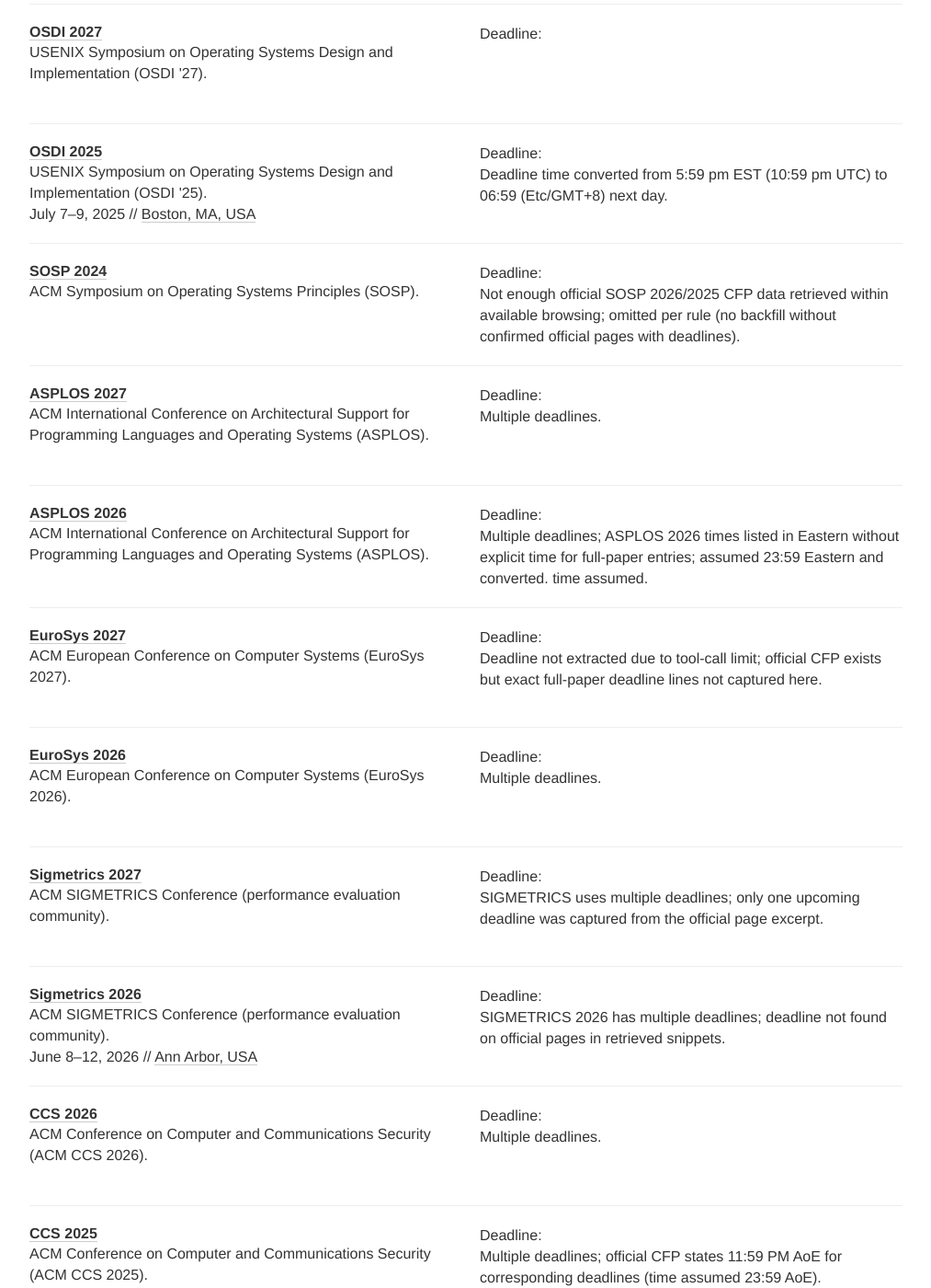
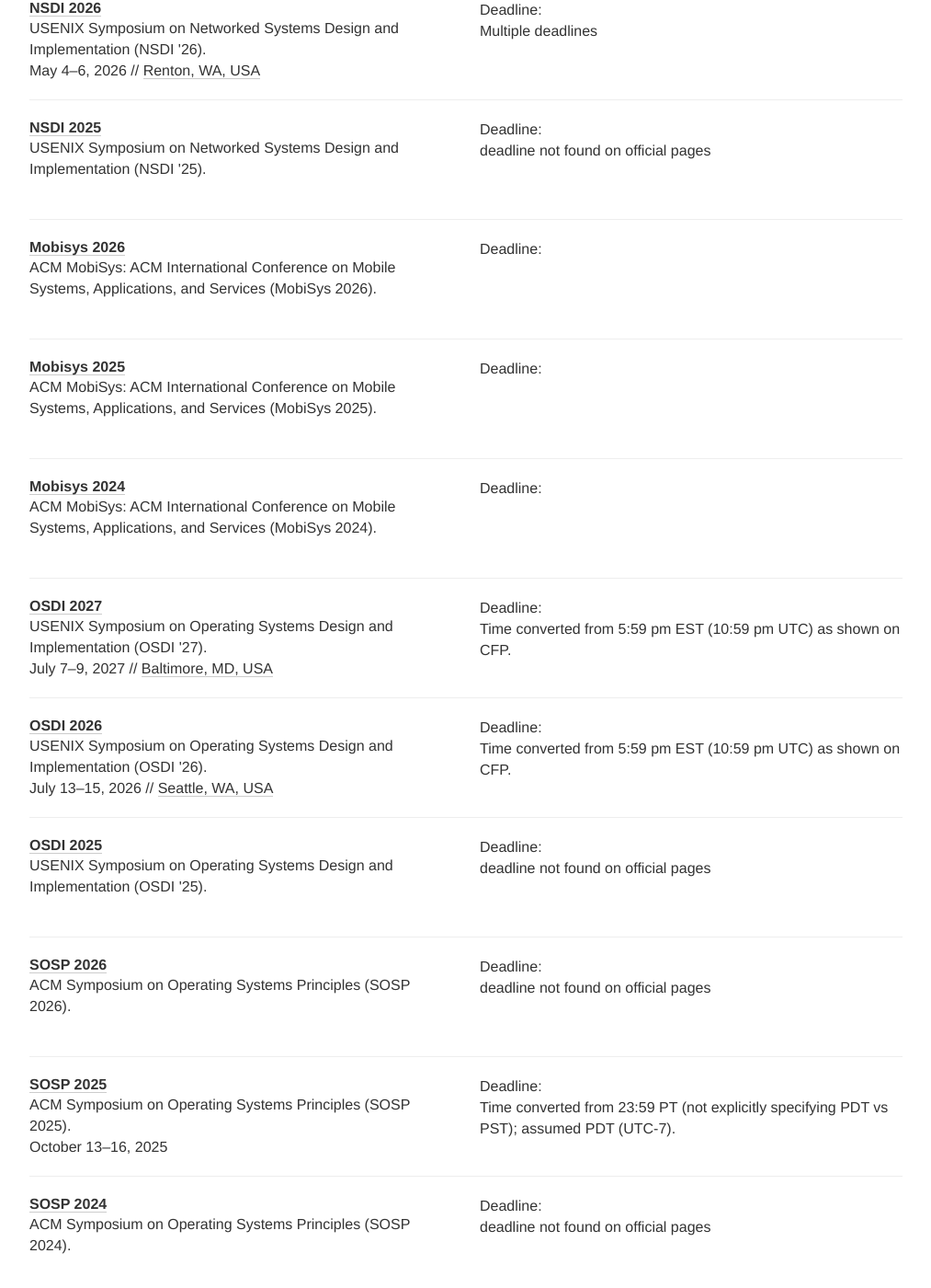
Before and after one commit to Vito-Swift/Vito-Swift.github.io, a Jekyll site: the page built from index.html, in a window 1280 px wide and 1400 px high, scrolled down 1646 px. Shown: the whole window at 92% size, without its empty margins (133-1146 px from the left). Built offline with Jekyll 4.4.1, drawn with Linux system fonts in a browser that asks for light colours; nearby versions of some CDN libraries; comment, search, counter and statistics services are not loaded; some of the changed text lies outside the part shown.

Commit message:
chore: update conferences/types data

```diff
--- a/_data/conferences.yml
+++ b/_data/conferences.yml
@@ -1,338 +1,466 @@
 - name: SIGCOMM
   year: 2026
   date: August 17 - 21, 2026
-  description: ACM SIGCOMM Conference (data communication networks and networked systems).
+  description: ACM SIGCOMM Conference (ACM SIGCOMM 2026, 40th edition).
   link: https://conferences.sigcomm.org/sigcomm/2026/
   type: networking
   tags:
   - networking
-  deadline: 2026-02-07 11:59
+  deadline: '2026-02-07 07:59:00'
   timezone: Etc/GMT+8
   place: Denver, Colorado, USA
 - name: SIGCOMM
   year: 2025
-  date: September 8 – 11, 2025
-  description: ACM SIGCOMM Conference (data communication networks and networked systems).
+  date: September 8 - 11, 2025
+  description: ACM SIGCOMM Conference (ACM SIGCOMM 2025, 39th edition).
   link: https://conferences.sigcomm.org/sigcomm/2025/
-  comment: Deadline time converted from 23:59 UTC to 07:59 (Etc/GMT+8) next day.
+  comment: Deadline time assumed (UTC not explicitly marked as end-of-day).
   type: networking
   tags:
   - networking
-  deadline: 2025-02-01 07:59
+  deadline: '2025-02-01 07:59:00'
   timezone: Etc/GMT+8
   place: Coimbra, Portugal
 - name: SIGCOMM
   year: 2024
   date: August 4 - 8, 2024
-  description: ACM SIGCOMM Conference (data communication networks and networked systems).
+  description: ACM SIGCOMM Conference (ACM SIGCOMM 2024, 38th edition).
   link: https://conferences.sigcomm.org/sigcomm/2024/
-  comment: Main CFP page does not list the submission deadline; deadline not found
-    on official SIGCOMM 2024 CFP pages.
+  comment: deadline not found on official pages
   type: networking
   tags:
   - networking
   place: Sydney, Australia
 - name: MobiCom
+  year: 2027
+  description: 'ACM MobiCom: The Annual International Conference on Mobile Computing
+    and Networking.'
+  link: https://www.sigmobile.org/mobicom/2027/cfp.html
+  comment: deadline not found on official pages
+  type: networking
+  tags:
+  - networking
+- name: MobiCom
   year: 2026
-  date: Oct 26-30, 2026
-  description: The ACM International Conference on Mobile Computing and Networking.
-  link: https://sigmobile.org/mobicom/2026/cfp.html
-  comment: Multiple deadlines.
+  description: 'MobiCom 2026: The 32nd Annual International Conference on Mobile Computing
+    and Networking.'
+  link: https://www.sigmobile.org/mobicom/2026/
+  type: networking
+  tags:
+  - networking
+  deadline: '2026-03-14 11:59:00'
+  timezone: Etc/GMT+8
+- name: MobiCom
+  year: 2025
+  description: 'MobiCom 2025: The 31st Annual International Conference on Mobile Computing
+    and Networking.'
+  link: https://www.sigmobile.org/mobicom/2025/cfp.html
+  comment: Multiple deadlines
   type: networking
   tags:
   - networking
   deadline:
-  - 2025-09-04 11:59
-  - 2026-03-14 11:59
-  timezone: Etc/GMT+8
-  place: Austin, Texas, USA
-- name: MobiCom
-  year: 2025
-  description: The ACM International Conference on Mobile Computing and Networking.
-  link: https://www.sigmobile.org/mobicom/2025/cfp.html
-  comment: Multiple deadlines.
-  type: networking
-  tags:
-  - networking
-  deadline:
-  - 2024-09-06 11:59
-  - 2025-03-19 11:59
+  - '2024-09-06 11:59:00'
+  - '2025-03-19 11:59:00'
   timezone: Etc/GMT+8
 - name: SenSys
   year: 2027
-  description: ACM/IEEE International Conference on Embedded Artificial Intelligence
-    and Sensing Systems (SenSys 2027).
+  description: 'SenSys 2027: The International Conference on Embedded Artificial Intelligence
+    and Sensing Systems.'
   link: https://sensys.acm.org/2027/cfp.html
-  comment: Multiple deadlines.
   type: others
   tags:
   - others
-  deadline:
-  - 2026-06-06 11:59
-  - 2026-11-06 11:59
+  deadline: '2026-06-06 11:59:00'
+  timezone: Etc/GMT+8
+- name: SenSys
+  year: 2026
+  description: 'SenSys 2026: ACM/IEEE International Conference on Embedded Artificial
+    Intelligence and Sensing Systems (merged communities; SenSys/IPSN/IoTDI).'
+  link: https://sensys.acm.org/2026/cfp.html
+  type: others
+  tags:
+  - others
+  deadline: '2026-04-01 11:59:00'
   timezone: Etc/GMT+8
 - name: SenSys
   year: 2025
-  description: ACM SenSys 2025 (Conference on Embedded Networked Sensor Systems),
-    inaugural combined event with IPSN and IoTDI (co-located with CPS-IoT Week 2025).
+  description: 'ACM SenSys 2025: ACM Conference on Embedded Networked Sensor Systems.'
   link: https://sensys.acm.org/2025/cfp.html
   type: others
   tags:
   - others
-  deadline: 2024-11-15 11:59
+  deadline: '2024-11-15 11:59:00'
   timezone: Etc/GMT+8
-- name: SenSys
-  year: 2024
-  date: 4-7 November 2024
-  description: ACM Conference on Embedded Networked Sensor Systems (SenSys 2024).
-  link: https://sensys.acm.org/2024/
-  type: others
-  tags:
-  - others
-  deadline: 2024-07-02 11:59
-  timezone: Etc/GMT+8
-  place: Hangzhou, China
 - name: NSDI
   year: 2027
   date: May 11–13, 2027
   description: USENIX Symposium on Networked Systems Design and Implementation (NSDI
     '27).
-  link: https://www.usenix.org/conference/nsdi27
-  comment: NSDI'27 CFP uses multiple submission deadlines; the captured official CFP
-    excerpt highlights final paper files due, but the page indicates a Spring CFP
-    exists; deadline not extracted from the excerpted lines here.
+  link: https://www.usenix.org/conference/nsdi27/call-for-papers
+  comment: Multiple deadlines
   type: networking
   tags:
   - networking
+  deadline:
+  - '2026-04-24 03:59:00'
+  - '2026-09-18 03:59:00'
+  timezone: Etc/GMT+8
   place: Providence, RI, USA
 - name: NSDI
   year: 2026
+  date: May 4–6, 2026
   description: USENIX Symposium on Networked Systems Design and Implementation (NSDI
     '26).
   link: https://www.usenix.org/conference/nsdi26/call-for-papers
+  comment: Multiple deadlines
   type: networking
   tags:
   - networking
-  deadline: 2025-04-26 14:59
+  deadline:
+  - '2025-04-26 14:59:00'
+  - '2025-09-19 14:59:00'
+  timezone: Etc/GMT+8
+  place: Renton, WA, USA
+- name: NSDI
+  year: 2025
+  description: USENIX Symposium on Networked Systems Design and Implementation (NSDI
+    '25).
+  link: https://www.usenix.org/conference/nsdi25
+  comment: deadline not found on official pages
+  type: networking
+  tags:
+  - networking
+- name: Mobisys
+  year: 2026
+  description: 'ACM MobiSys: ACM International Conference on Mobile Systems, Applications,
+    and Services (MobiSys 2026).'
+  link: https://www.sigmobile.org/mobisys/2026/call_for_papers/
+  type: networking
+  tags:
+  - networking
+  deadline: '2025-11-29 11:59:00'
+  timezone: Etc/GMT+8
+- name: Mobisys
+  year: 2025
+  description: 'ACM MobiSys: ACM International Conference on Mobile Systems, Applications,
+    and Services (MobiSys 2025).'
+  link: https://sigmobile.org/mobisys/2025/call_for_papers/
+  type: networking
+  tags:
+  - networking
+  deadline: '2024-12-10 11:59:00'
+  timezone: Etc/GMT+8
+- name: Mobisys
+  year: 2024
+  description: 'ACM MobiSys: ACM International Conference on Mobile Systems, Applications,
+    and Services (MobiSys 2024).'
+  link: https://www.sigmobile.org/mobisys/2024/
+  type: networking
+  tags:
+  - networking
+  deadline: '2023-12-01 11:59:00'
   timezone: Etc/GMT+8
 - name: OSDI
   year: 2027
+  date: July 7–9, 2027
   description: USENIX Symposium on Operating Systems Design and Implementation (OSDI
     '27).
-  link: https://www.usenix.org/conference/osdi27
+  link: https://www.usenix.org/conference/osdi27/call-for-papers
+  comment: Time converted from 5:59 pm EST (10:59 pm UTC) as shown on CFP.
   type: others
   tags:
   - others
-  deadline: 2026-12-09 14:59
+  deadline: '2026-12-09 06:59:00'
   timezone: Etc/GMT+8
+  place: Baltimore, MD, USA
+- name: OSDI
+  year: 2026
+  date: July 13–15, 2026
+  description: USENIX Symposium on Operating Systems Design and Implementation (OSDI
+    '26).
+  link: https://www.usenix.org/conference/osdi26/call-for-papers
+  comment: Time converted from 5:59 pm EST (10:59 pm UTC) as shown on CFP.
+  type: others
+  tags:
+  - others
+  deadline: '2025-12-12 06:59:00'
+  timezone: Etc/GMT+8
+  place: Seattle, WA, USA
 - name: OSDI
   year: 2025
-  date: July 7–9, 2025
   description: USENIX Symposium on Operating Systems Design and Implementation (OSDI
     '25).
   link: https://www.usenix.org/conference/osdi25/call-for-papers
-  comment: Deadline time converted from 5:59 pm EST (10:59 pm UTC) to 06:59 (Etc/GMT+8)
-    next day.
+  comment: deadline not found on official pages
   type: others
   tags:
   - others
-  deadline: 2024-12-11 06:59
+- name: SOSP
+  year: 2026
+  description: ACM Symposium on Operating Systems Principles (SOSP 2026).
+  link: https://sigops.org/s/conferences/sosp/2026
+  comment: deadline not found on official pages
+  type: others
+  tags:
+  - others
+- name: SOSP
+  year: 2025
+  date: October 13-16, 2025
+  description: ACM Symposium on Operating Systems Principles (SOSP 2025).
+  link: https://www.sigops.org/s/conferences/sosp/2025/cfp.html
+  comment: Time converted from 23:59 PT (not explicitly specifying PDT vs PST); assumed
+    PDT (UTC-7).
+  type: others
+  tags:
+  - others
+  deadline: '2025-04-18 14:59:00'
   timezone: Etc/GMT+8
-  place: Boston, MA, USA
 - name: SOSP
   year: 2024
-  description: ACM Symposium on Operating Systems Principles (SOSP).
-  comment: Not enough official SOSP 2026/2025 CFP data retrieved within available
-    browsing; omitted per rule (no backfill without confirmed official pages with
-    deadlines).
+  description: ACM Symposium on Operating Systems Principles (SOSP 2024).
+  comment: deadline not found on official pages
   type: others
   tags:
   - others
 - name: ASPLOS
   year: 2027
   description: ACM International Conference on Architectural Support for Programming
-    Languages and Operating Systems (ASPLOS).
+    Languages and Operating Systems (ASPLOS 2027).
   link: https://www.asplos-conference.org/asplos2027/cfp/
-  comment: Multiple deadlines.
+  comment: Multiple deadlines
   type: architecture
   tags:
   - architecture
   deadline:
-  - 2026-04-16 11:59
-  - 2026-09-?? 11:59
+  - '2026-04-16 11:59:00'
   timezone: Etc/GMT+8
 - name: ASPLOS
   year: 2026
   description: ACM International Conference on Architectural Support for Programming
-    Languages and Operating Systems (ASPLOS).
+    Languages and Operating Systems (ASPLOS 2026).
   link: https://www.asplos-conference.org/asplos2026/cfp/
-  comment: Multiple deadlines; ASPLOS 2026 times listed in Eastern without explicit
-    time for full-paper entries; assumed 23:59 Eastern and converted. time assumed.
+  comment: Multiple deadlines (CFP indicates multiple cycles but only one deadline
+    was captured from official page snippet).
   type: architecture
   tags:
   - architecture
   deadline:
-  - 2025-03-13 12:59
-  - 2025-08-21 11:59
+  - '2025-03-13 11:59:00'
   timezone: Etc/GMT+8
-- name: EuroSys
+- name: ASPLOS
+  year: 2025
+  description: ACM International Conference on Architectural Support for Programming
+    Languages and Operating Systems (ASPLOS 2025).
+  link: https://www.asplos-conference.org/asplos2025/cfp.html
+  comment: Multiple deadlines (CFP has three submission deadlines; only one explicitly
+    captured here).
+  type: architecture
+  tags:
+  - architecture
+  deadline:
+  - '2024-10-19 11:59:00'
+  timezone: Etc/GMT+8
+- name: Eurosys
   year: 2027
-  description: ACM European Conference on Computer Systems (EuroSys 2027).
+  description: ACM EuroSys Conference (EuroSys 2027).
   link: https://2027.eurosys.org/cfp.html
-  comment: Deadline not extracted due to tool-call limit; official CFP exists but
-    exact full-paper deadline lines not captured here.
-  type: others
-  tags:
-  - others
-- name: EuroSys
-  year: 2026
-  description: ACM European Conference on Computer Systems (EuroSys 2026).
-  link: https://2026.eurosys.org/cfp.html
-  comment: Multiple deadlines.
+  comment: Multiple deadlines (Spring/Fall). Spring date appears on CFP; fall date
+    appears on site front page.
   type: others
   tags:
   - others
   deadline:
-  - 2025-05-16 11:59
-  - 2025-09-26 11:59
+  - '2026-05-15 11:59:00'
+  - '2026-09-25 11:59:00'
+  timezone: Etc/GMT+8
+- name: Eurosys
+  year: 2026
+  date: April 27th-30th, 2026
+  description: ACM EuroSys Conference (EuroSys 2026).
+  link: https://2026.eurosys.org/cfp.html
+  comment: Multiple deadlines
+  type: others
+  tags:
+  - others
+  deadline: '2025-05-16 11:59:00'
+  timezone: Etc/GMT+8
+- name: Eurosys
+  year: 2025
+  description: ACM EuroSys Conference (EuroSys 2025).
+  comment: deadline not found on official pages
+  type: others
+  tags:
+  - others
+- name: Sigmetrics
+  year: 2027
+  description: ACM SIGMETRICS / POMACS (SIGMETRICS 2027).
+  link: https://www.sigmetrics.org/sigmetrics2027/call_for_papers.html
+  comment: Multiple deadlines (conference/journal-style cycles); specific set of deadlines
+    not fully extracted from official page here.
+  type: others
+  tags:
+  - others
+- name: Sigmetrics
+  year: 2026
+  description: ACM SIGMETRICS / POMACS (SIGMETRICS 2026).
+  link: https://sigmetrics.org/sigmetrics2026/call_for_papers.html
+  comment: Multiple deadlines
+  type: others
+  tags:
+  - others
+  deadline:
+  - '2025-07-30 11:59:00'
+  - '2025-10-15 11:59:00'
+  - '2026-01-14 11:59:00'
   timezone: Etc/GMT+8
 - name: Sigmetrics
-  year: 2027
-  description: ACM SIGMETRICS Conference (performance evaluation community).
-  link: https://www.sigmetrics.org/sigmetrics2027/
-  comment: SIGMETRICS uses multiple deadlines; only one upcoming deadline was captured
-    from the official page excerpt.
-  type: networking
+  year: 2025
+  description: ACM SIGMETRICS / POMACS (SIGMETRICS 2025).
+  comment: deadline not found on official pages
+  type: others
   tags:
-  - networking
-  deadline: 2027-01-12 11:59
-  timezone: Etc/GMT+8
-- name: Sigmetrics
-  year: 2026
-  date: June 8-12, 2026
-  description: ACM SIGMETRICS Conference (performance evaluation community).
-  link: https://www.sigmetrics.org/sigmetrics2026/call_for_papers.html
-  comment: SIGMETRICS 2026 has multiple deadlines; deadline not found on official
-    pages in retrieved snippets.
-  type: networking
-  tags:
-  - networking
-  place: Ann Arbor, USA
+  - others
 - name: CCS
   year: 2026
-  description: ACM Conference on Computer and Communications Security (ACM CCS 2026).
+  description: ACM Conference on Computer and Communications Security (CCS 2026).
   link: https://www.sigsac.org/ccs/CCS2026/call-for/call-for-papers.html
-  comment: Multiple deadlines.
+  comment: Multiple deadlines (two review cycles), but specific submission dates not
+    extracted from the official page snippet.
+  type: security
+  tags:
+  - security
+- name: CCS
+  year: 2025
+  description: ACM Conference on Computer and Communications Security (CCS 2025).
+  link: https://sigsac.hosting.acm.org/ccs/CCS2025/call-for-papers/
+  comment: Multiple deadlines (two review cycles); times not specified, assumed 23:59
+    AoE.
   type: security
   tags:
   - security
   deadline:
-  - 2026-01-15 11:59
-  - 2026-04-30 11:59
+  - '2025-01-10 11:59:00'
+  - '2025-04-15 11:59:00'
   timezone: Etc/GMT+8
 - name: CCS
-  year: 2025
-  description: ACM Conference on Computer and Communications Security (ACM CCS 2025).
-  link: https://sigsac.hosting.acm.org/ccs/CCS2025/call-for-papers/
-  comment: Multiple deadlines; official CFP states 11:59 PM AoE for corresponding
-    deadlines (time assumed 23:59 AoE).
+  year: 2024
+  date: October 14-18, 2024
+  description: ACM Conference on Computer and Communications Security (CCS 2024).
+  link: https://www.sigsac.org/ccs/CCS2024/call-for/call-for-papers.html
+  comment: Multiple deadlines (two review cycles); time not specified, assumed 23:59
+    AoE.
   type: security
   tags:
   - security
   deadline:
-  - 2025-01-10 11:59
-  - 2025-04-15 11:59
+  - '2024-01-29 11:59:00'
+  - '2024-04-30 11:59:00'
   timezone: Etc/GMT+8
+  place: Salt Lake City, U.S.A.
 - name: IEEE S&P
   year: 2027
-  description: IEEE Symposium on Security and Privacy (Oakland).
+  description: IEEE Symposium on Security and Privacy (S&P 2027).
   link: https://www.ieee-security.org/TC/SP2027/cfpapers.html
-  comment: Multiple deadlines.
+  comment: Multiple deadlines (two submission cycles).
   type: security
   tags:
   - security
   deadline:
-  - 2026-06-12 11:59
-  - 2026-11-18 11:59
+  - '2026-06-12 11:59:59'
+  - '2026-11-18 11:59:59'
   timezone: Etc/GMT+8
+  place: Montreal, Canada
 - name: IEEE S&P
   year: 2026
-  description: IEEE Symposium on Security and Privacy (Oakland).
+  description: IEEE Symposium on Security and Privacy (S&P 2026).
   link: https://www.ieee-security.org/TC/SP2026/cfpapers.html
-  comment: Multiple deadlines.
+  comment: Multiple deadlines (multiple submission cycles); only first paper deadline
+    captured here.
   type: security
   tags:
   - security
   deadline:
-  - 2025-06-06 11:59
-  - 2025-11-14 11:59
+  - '2025-06-06 11:59:59'
   timezone: Etc/GMT+8
-- name: NDSS
-  year: 2027
-  date: 22 to 26 March 2027
-  description: Network and Distributed System Security (NDSS) Symposium 2027.
-  link: https://www.ndss-symposium.org/ndss2027/submissions/call-for-papers/
+  place: San Francisco, CA, USA
+- name: IEEE S&P
+  year: 2025
+  description: IEEE Symposium on Security and Privacy (S&P 2025).
+  comment: deadline not found on official pages
   type: security
   tags:
   - security
-  deadline: 2026-05-07 11:59
+- name: NDSS
+  year: 2027
+  description: Network and Distributed System Security (NDSS) Symposium 2027.
+  link: https://www.ndss-symposium.org/ndss2027/submissions/call-for-papers/
+  comment: Multiple deadlines (summer/fall cycles).
+  type: security
+  tags:
+  - security
+  deadline:
+  - '2026-05-07 11:59:00'
+  - '2026-08-20 11:59:00'
   timezone: Etc/GMT+8
-  place: Seoul, Republic of Korea
 - name: NDSS
   year: 2026
   description: Network and Distributed System Security (NDSS) Symposium 2026.
   link: https://www.ndss-symposium.org/ndss2026/submissions/call-for-papers/
+  comment: Multiple deadlines (summer/fall cycles).
   type: security
   tags:
   - security
-  deadline: 2025-08-07 11:59
+  deadline:
+  - '2025-04-24 11:59:00'
+  - '2025-08-07 11:59:00'
   timezone: Etc/GMT+8
-- name: USENIX Security
-  year: 2027
-  description: USENIX Security Symposium (USENIX Security '27).
-  link: https://www.usenix.org/conference/usenixsecurity27/call-for-papers
+- name: NDSS
+  year: 2025
+  description: Network and Distributed System Security (NDSS) Symposium 2025.
+  comment: deadline not found on official pages
   type: security
   tags:
   - security
-  deadline: 2027-01-27 15:59
+- name: USENIX Security
+  year: 2027
+  date: August 11–13, 2027
+  description: USENIX Security Symposium (USENIX Security '27).
+  link: https://www.usenix.org/conference/usenixsecurity27/call-for-papers
+  comment: Multiple deadlines (two reviewing cycles); page indicates AoE but does
+    not include explicit 23:59 time, assumed 23:59 AoE.
+  type: security
+  tags:
+  - security
+  deadline:
+  - '2026-08-26 11:59:00'
+  - '2027-01-27 11:59:00'
   timezone: Etc/GMT+8
+  place: Denver, CO, USA
 - name: USENIX Security
   year: 2026
   description: USENIX Security Symposium (USENIX Security '26).
   link: https://www.usenix.org/conference/usenixsecurity26/call-for-papers
+  comment: Multiple deadlines (two reviewing cycles).
   type: security
   tags:
   - security
-  deadline: 2026-02-06 11:59
+  deadline:
+  - '2025-08-27 11:59:00'
+  - '2026-02-06 11:59:00'
   timezone: Etc/GMT+8
 - name: USENIX Security
   year: 2025
+  date: August 13–15, 2025
   description: USENIX Security Symposium (USENIX Security '25).
   link: https://www.usenix.org/conference/usenixsecurity25/call-for-papers
-  comment: USENIX Security '25 submission deadline date captured; time/timezone not
-    shown in snippet, assumed 23:59 AoE. time assumed.
+  comment: Multiple deadlines (two reviewing cycles); time not specified, assumed
+    23:59 AoE.
   type: security
   tags:
   - security
-  deadline: 2024-09-05 11:59
+  deadline:
+  - '2024-09-05 11:59:00'
+  - '2025-01-23 11:59:00'
   timezone: Etc/GMT+8
-- name: Mobisys
-  year: 2026
-  description: ACM International Conference on Mobile Systems, Applications, and Services
-    (ACM MobiSys 2026).
-  link: https://www.sigmobile.org/mobisys/2026/
-  type: others
-  tags:
-  - others
-  deadline: 2025-12-06 11:59
-  timezone: Etc/GMT+8
-- name: Mobisys
-  year: 2025
-  description: ACM International Conference on Mobile Systems, Applications, and Services
-    (ACM MobiSys 2025).
-  link: https://sigmobile.org/mobisys/2025/
-  type: others
-  tags:
-  - others
-  deadline: 2024-12-10 11:59
-  timezone: Etc/GMT+8
+  place: Seattle, WA, USA
```
